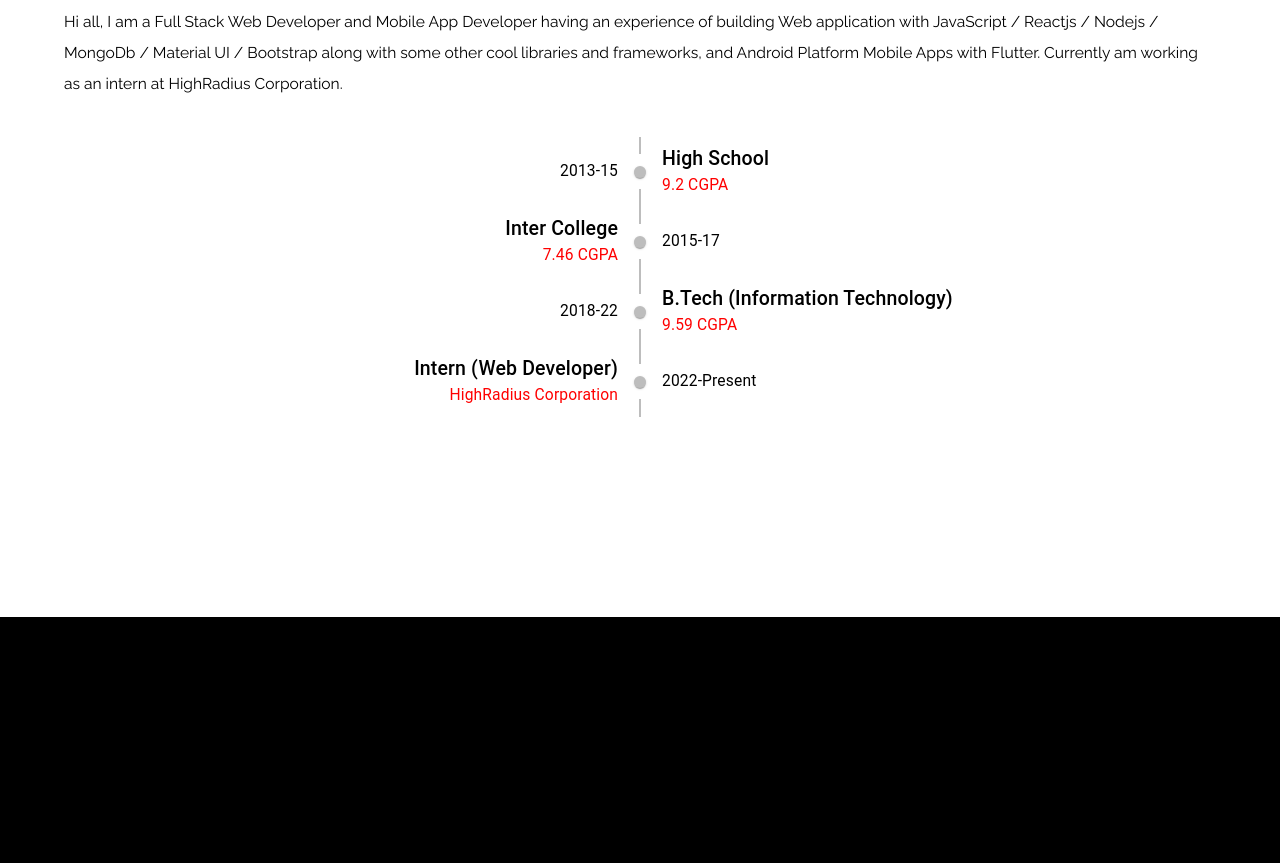
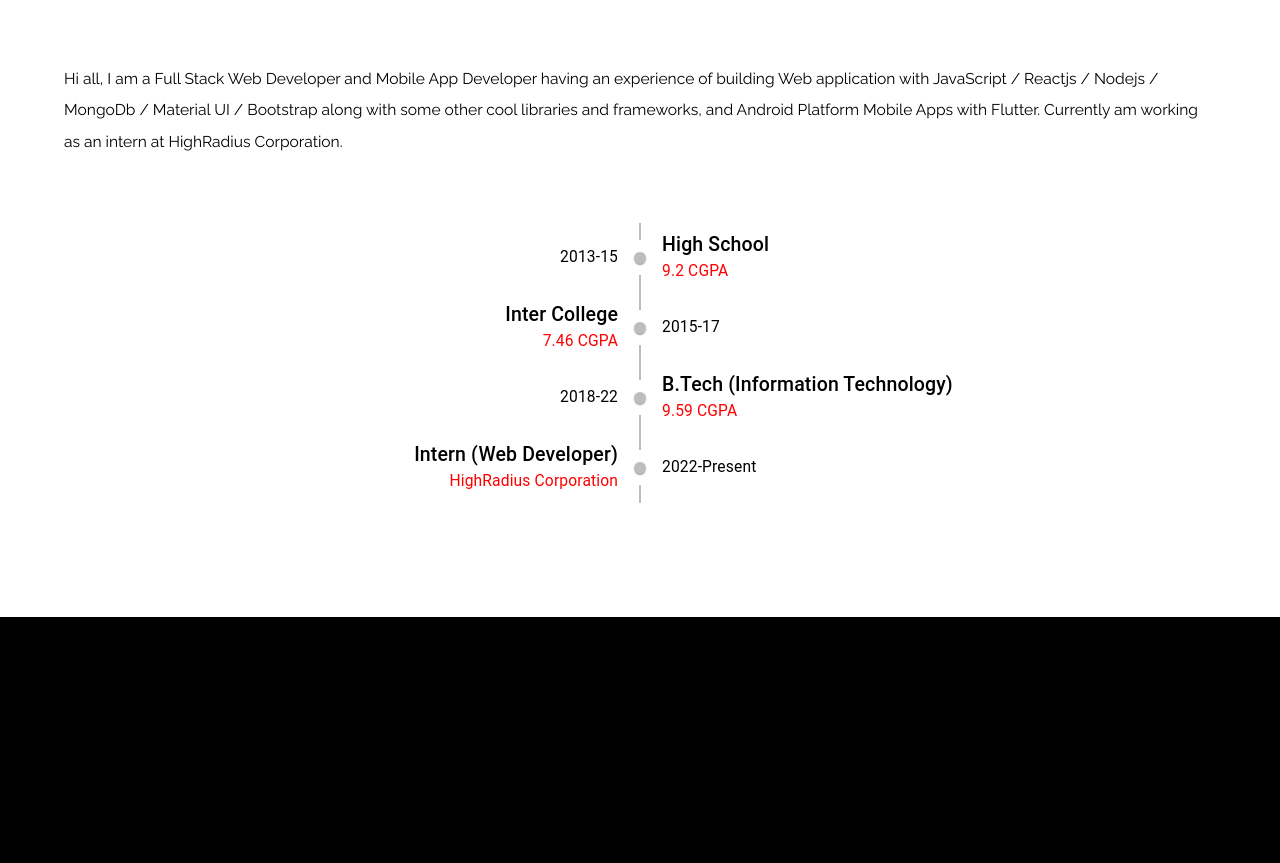
Before and after one commit to hopansh/myPortfolio, a React app: page / in a window 1280 px wide. Shown: the part 983-1846 px from the top of the page. Built offline with nearby package versions, Linux system fonts and the light colour scheme.

Commit message:
About Spacing Fixed

```diff
--- a/src/components/page2/index.js
+++ b/src/components/page2/index.js
@@ -31,7 +31,7 @@ const Page2 = () => {
         libraries and frameworks, and Android Platform Mobile Apps with Flutter.
         Currently am working as an intern at HighRadius Corporation.
       </p>
-      <Timeline position='alternate'>
+      <Timeline position='alternate' sx={{ flexGrow: 0 }}>
         <TimelineItem>
           <TimelineOppositeContent
             align='right'
```
